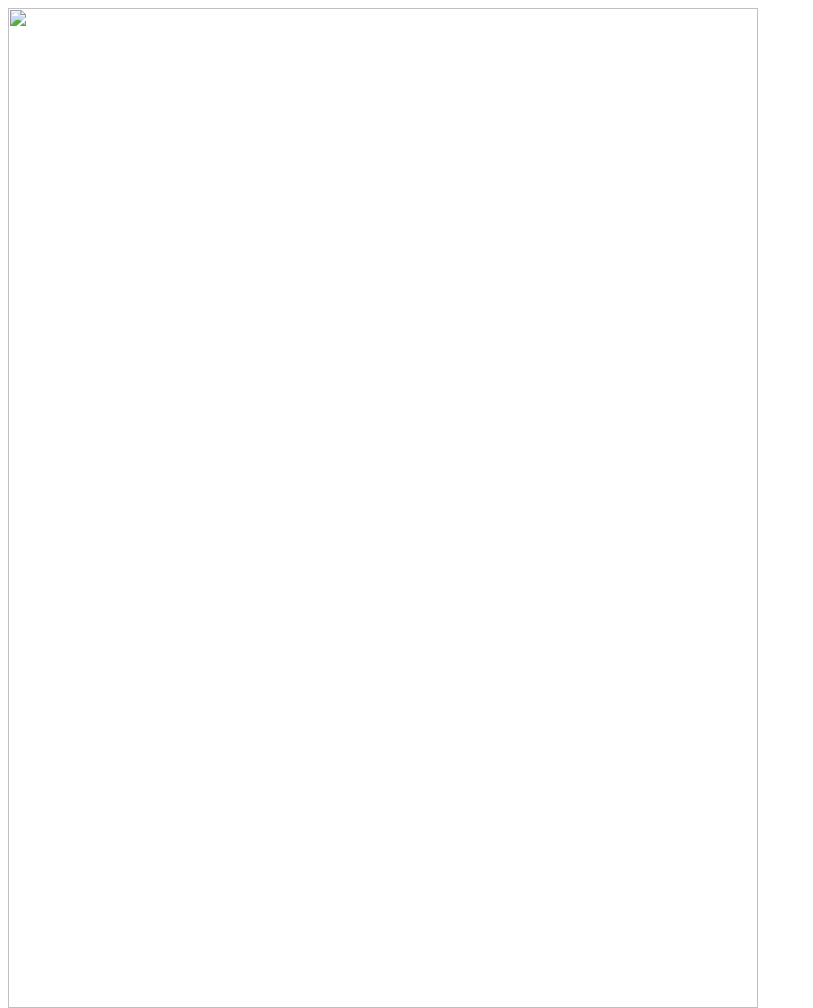
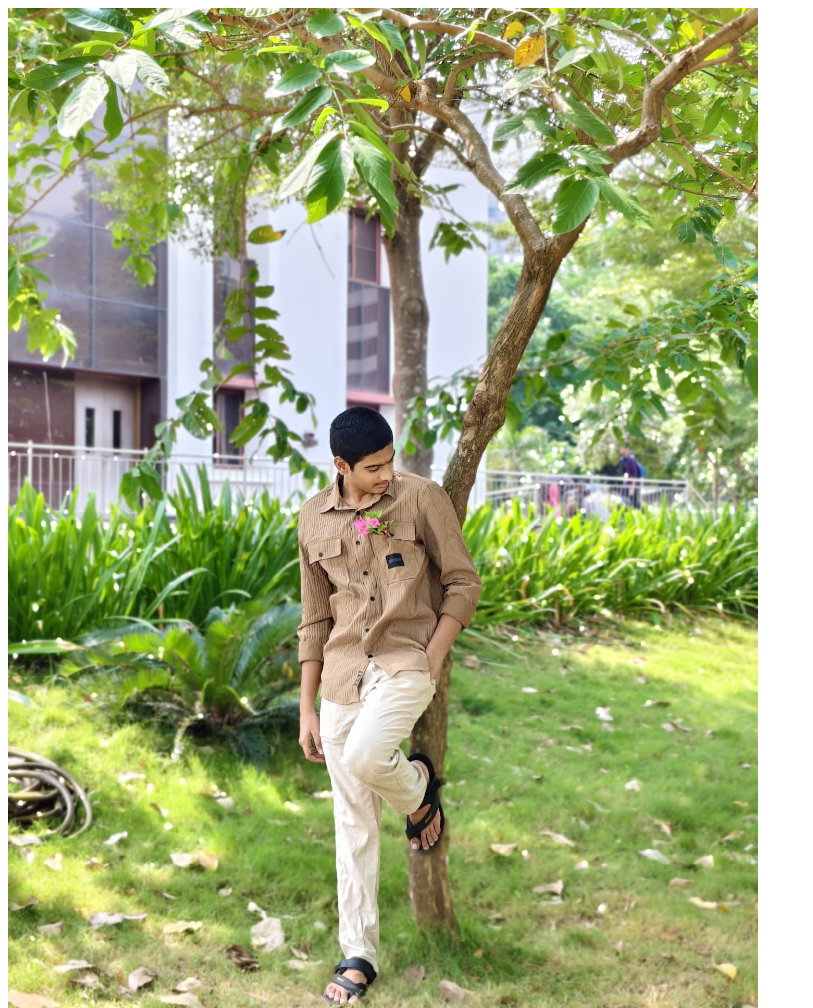
Before and after one commit to karthikeyamavudi-debug/my-webiste, a plain HTML site: page page2.html in a window 1280 px wide. Shown: the top 1008 px of the page, without its empty margins (0-813 px from the left). Drawn offline with Linux system fonts and the light colour scheme.

Commit message:
Update page2.html

```diff
--- a/page2.html
+++ b/page2.html
@@ -6,7 +6,7 @@
     <title>Document</title>
 </head>
 <body>
-    <img src="images/karthikeya.jpg" height = "1000" width = "750" >
+    <img src="karthikeya.jpg" height = "1000" width = "750" >
     <h1> THIS IS KARTHIKEYA(me)</h1>
     <hr>
     <h2> I think i should somewhat about me</h2>
```
